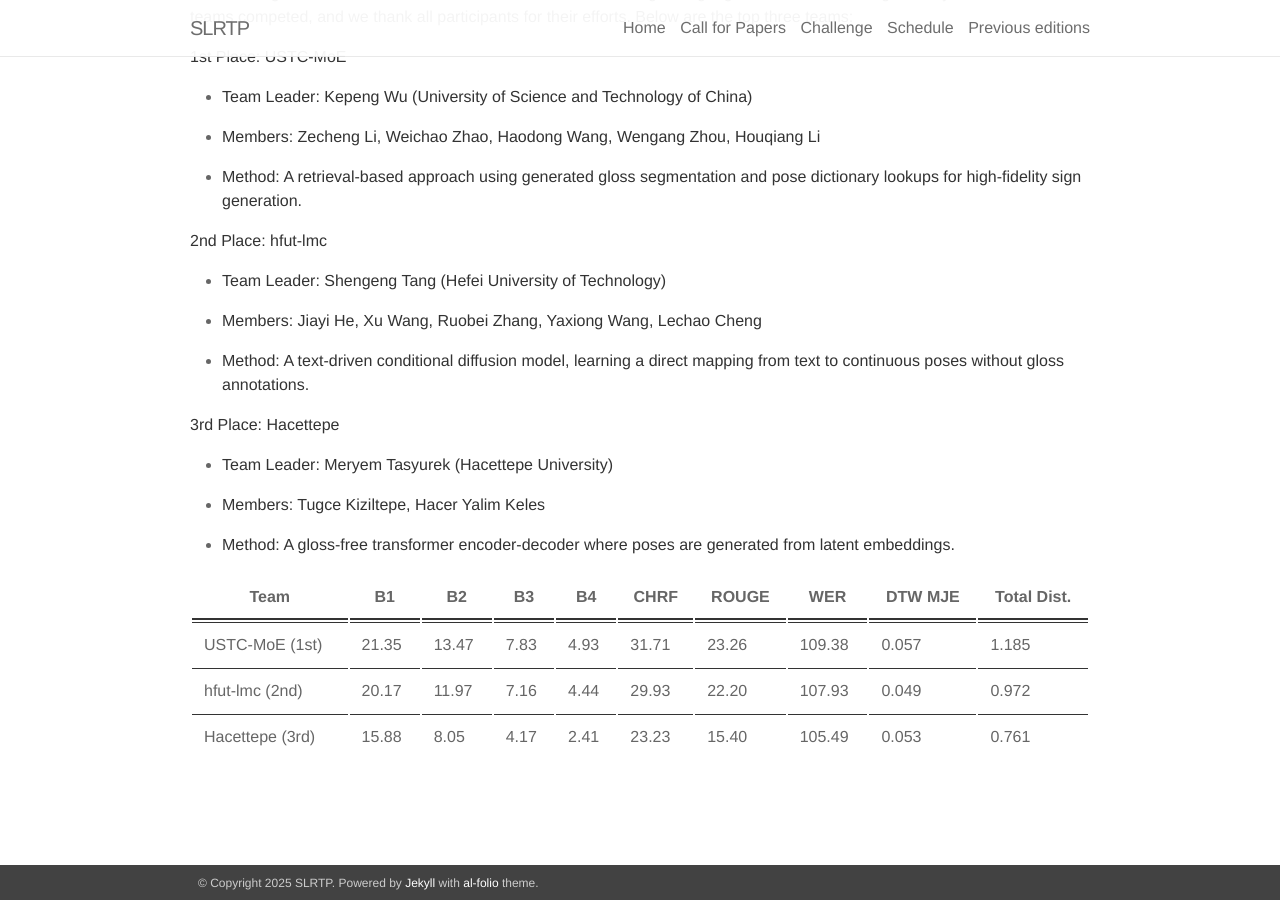
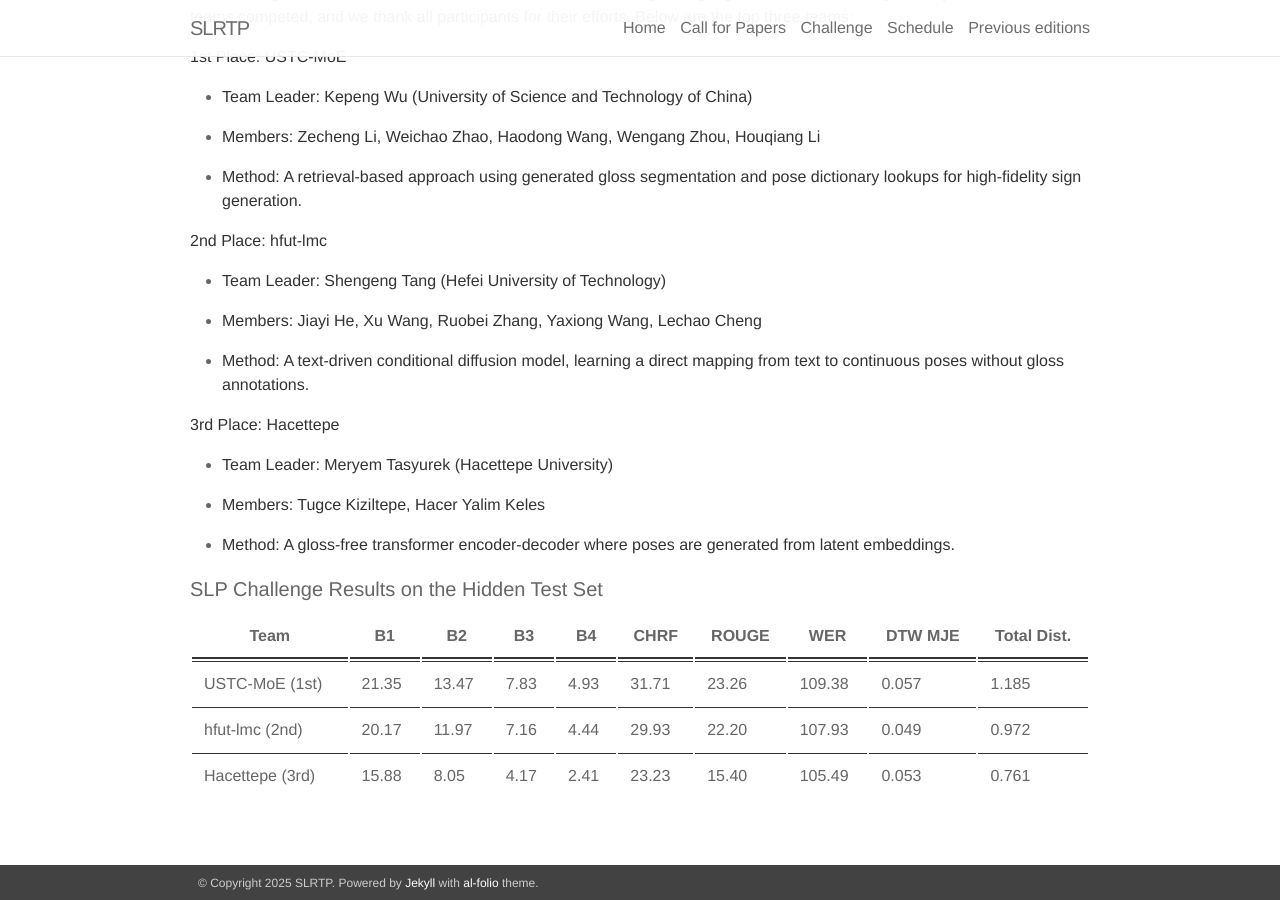
Before and after one commit to slrtpworkshop/slrtpworkshop.github.io, a Jekyll site: the page built from _pages/02_challenge.md, in a window 1280 px wide and 900 px high, scrolled down 1024 px. Built offline with Jekyll 4.4.1, drawn with Linux system fonts in a browser that asks for light colours; nearby versions of some CDN libraries.

Commit message:
Update 02_challenge.md

```diff
--- a/_pages/02_challenge.md
+++ b/_pages/02_challenge.md
@@ -46,6 +46,8 @@ We are delighted to announce the winners of the SLRTP 2025 Sign Language Product
 
 - Method: A gloss-free transformer encoder-decoder where poses are generated from latent embeddings.
 
+
+#### SLP Challenge Results on the Hidden Test Set
 <table>
   <thead>
     <tr>
```
